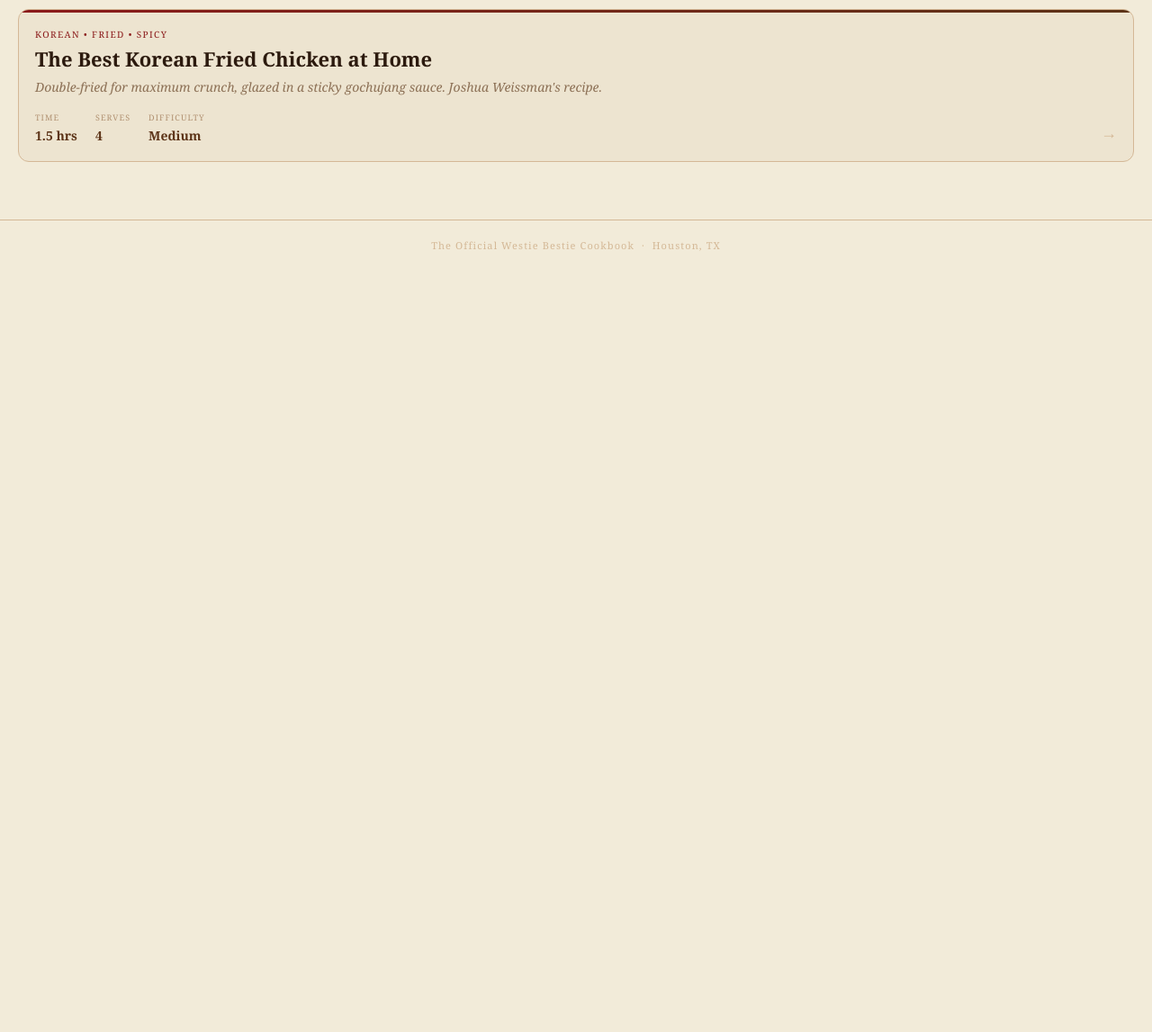
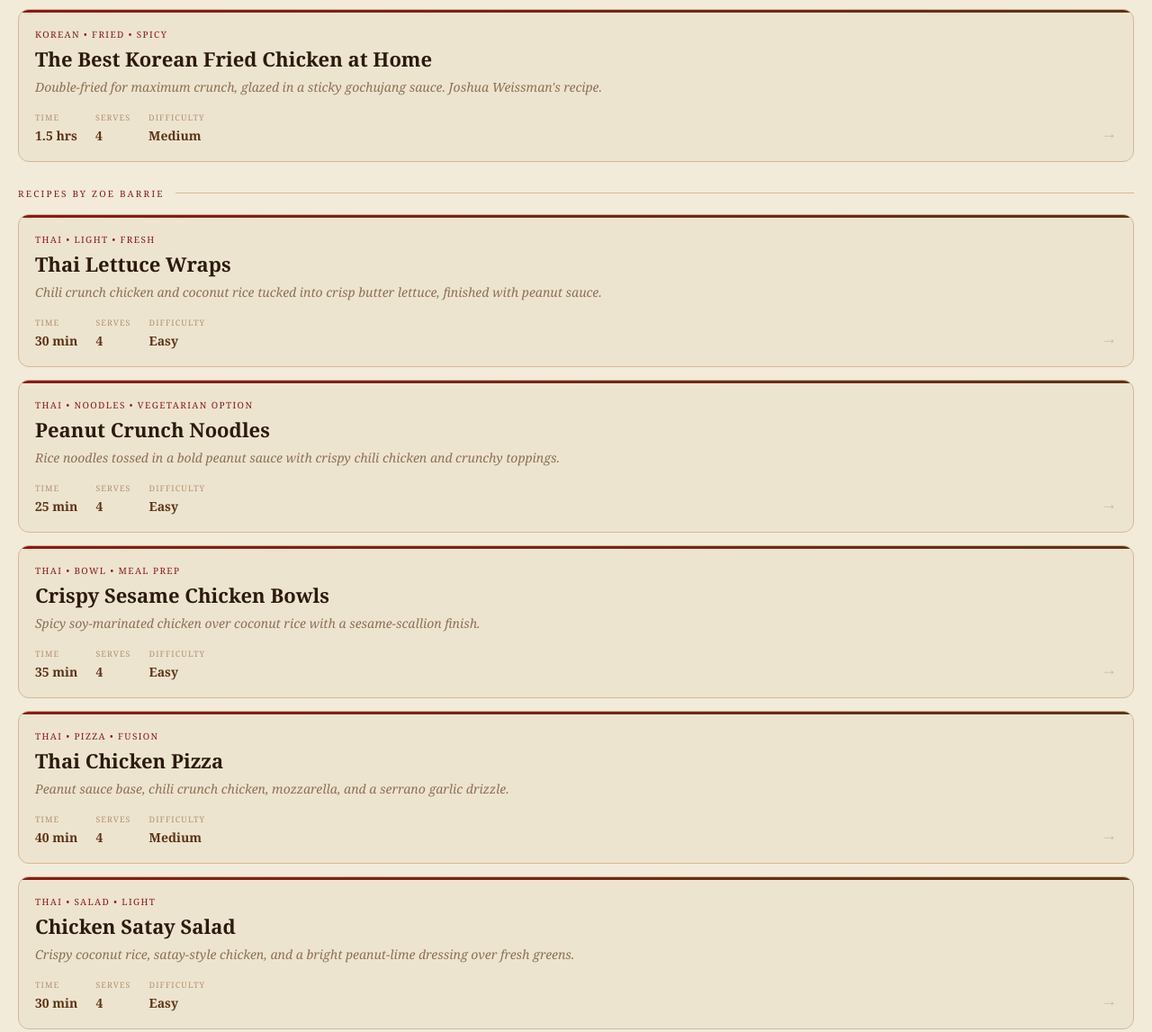
Before and after one commit to williameure/Recipies, a plain HTML site: page index.html in a window 1280 px wide. Shown: the part 566-1713 px from the top of the page at 90% size. Before the commit the page ends 866 px from the top, so only its background shows below. Drawn offline with Linux system fonts and the light colour scheme.

Commit message:
Update index.html

```diff
--- a/index.html
+++ b/index.html
@@ -58,9 +58,8 @@ font-size: 14px;
 letter-spacing: 10px;
 }
 
-/* Sections */
 .section {
-padding: 0 20px 40px;
+padding: 0 20px 16px;
 }
 
 .section-header {
@@ -68,6 +67,7 @@ display: flex;
 align-items: center;
 gap: 12px;
 margin-bottom: 16px;
+margin-top: 28px;
 }
 
 .section-title {
@@ -85,7 +85,15 @@ height: 1px;
 background: #D4B896;
 }
 
-/* Cards */
+.section-byline {
+font-size: 10px;
+letter-spacing: 0.12em;
+text-transform: uppercase;
+color: #B09070;
+white-space: nowrap;
+flex-shrink: 0;
+}
+
 .recipe-card {
 display: block;
 text-decoration: none;
@@ -162,12 +170,12 @@ color: #D4B896;
 
 .footer {
 text-align: center;
-padding: 20px;
+padding: 24px 20px;
 border-top: 1px solid #D4B896;
 font-size: 11px;
 color: #D4B896;
 letter-spacing: 0.1em;
-margin-top: 10px;
+margin-top: 24px;
 }
 </style>
 
@@ -185,6 +193,8 @@ margin-top: 10px;
 
 <div class="section">
 
+  <!-- PASTA -->
+
   <div class="section-header">
     <span class="section-title">Pasta</span>
     <div class="section-rule"></div>
@@ -196,23 +206,16 @@ margin-top: 10px;
     <div class="card-title">Paulie's-Style Rigatoni Bolognese</div>
     <p class="card-desc">A faithful recreation of the Montrose classic — beef & veal in a light, creamy tomato sauce.</p>
     <div class="card-meta">
-      <div>
-        <span class="meta-label">Time</span>
-        <span class="meta-value">2.5 hrs</span>
-      </div>
-      <div>
-        <span class="meta-label">Serves</span>
-        <span class="meta-value">4</span>
-      </div>
-      <div>
-        <span class="meta-label">Difficulty</span>
-        <span class="meta-value">Medium</span>
-      </div>
+      <div><span class="meta-label">Time</span><span class="meta-value">2.5 hrs</span></div>
+      <div><span class="meta-label">Serves</span><span class="meta-value">4</span></div>
+      <div><span class="meta-label">Difficulty</span><span class="meta-value">Medium</span></div>
     </div>
     <span class="card-arrow">&#8594;</span>
   </a>
 
-  <div class="section-header" style="margin-top: 28px;">
+  <!-- CHICKEN -->
+
+  <div class="section-header">
     <span class="section-title">Chicken</span>
     <div class="section-rule"></div>
   </div>
@@ -223,18 +226,81 @@ margin-top: 10px;
     <div class="card-title">The Best Korean Fried Chicken at Home</div>
     <p class="card-desc">Double-fried for maximum crunch, glazed in a sticky gochujang sauce. Joshua Weissman's recipe.</p>
     <div class="card-meta">
-      <div>
-        <span class="meta-label">Time</span>
-        <span class="meta-value">1.5 hrs</span>
-      </div>
-      <div>
-        <span class="meta-label">Serves</span>
-        <span class="meta-value">4</span>
-      </div>
-      <div>
-        <span class="meta-label">Difficulty</span>
-        <span class="meta-value">Medium</span>
-      </div>
+      <div><span class="meta-label">Time</span><span class="meta-value">1.5 hrs</span></div>
+      <div><span class="meta-label">Serves</span><span class="meta-value">4</span></div>
+      <div><span class="meta-label">Difficulty</span><span class="meta-value">Medium</span></div>
+    </div>
+    <span class="card-arrow">&#8594;</span>
+  </a>
+
+  <!-- RECIPES BY ZOE BARRIE -->
+
+  <div class="section-header">
+    <span class="section-title">Recipes by Zoe Barrie</span>
+    <div class="section-rule"></div>
+  </div>
+
+  <a class="recipe-card" href="ThaiLettuceWraps.html">
+    <div class="card-stripe"></div>
+    <span class="card-tag">Thai &bull; Light &bull; Fresh</span>
+    <div class="card-title">Thai Lettuce Wraps</div>
+    <p class="card-desc">Chili crunch chicken and coconut rice tucked into crisp butter lettuce, finished with peanut sauce.</p>
+    <div class="card-meta">
+      <div><span class="meta-label">Time</span><span class="meta-value">30 min</span></div>
+      <div><span class="meta-label">Serves</span><span class="meta-value">4</span></div>
+      <div><span class="meta-label">Difficulty</span><span class="meta-value">Easy</span></div>
+    </div>
+    <span class="card-arrow">&#8594;</span>
+  </a>
+
+  <a class="recipe-card" href="PeanutCrunchNoodles.html">
+    <div class="card-stripe"></div>
+    <span class="card-tag">Thai &bull; Noodles &bull; Vegetarian Option</span>
+    <div class="card-title">Peanut Crunch Noodles</div>
+    <p class="card-desc">Rice noodles tossed in a bold peanut sauce with crispy chili chicken and crunchy toppings.</p>
+    <div class="card-meta">
+      <div><span class="meta-label">Time</span><span class="meta-value">25 min</span></div>
+      <div><span class="meta-label">Serves</span><span class="meta-value">4</span></div>
+      <div><span class="meta-label">Difficulty</span><span class="meta-value">Easy</span></div>
+    </div>
+    <span class="card-arrow">&#8594;</span>
+  </a>
+
+  <a class="recipe-card" href="SesameChicken.html">
+    <div class="card-stripe"></div>
+    <span class="card-tag">Thai &bull; Bowl &bull; Meal Prep</span>
+    <div class="card-title">Crispy Sesame Chicken Bowls</div>
+    <p class="card-desc">Spicy soy-marinated chicken over coconut rice with a sesame-scallion finish.</p>
+    <div class="card-meta">
+      <div><span class="meta-label">Time</span><span class="meta-value">35 min</span></div>
+      <div><span class="meta-label">Serves</span><span class="meta-value">4</span></div>
+      <div><span class="meta-label">Difficulty</span><span class="meta-value">Easy</span></div>
+    </div>
+    <span class="card-arrow">&#8594;</span>
+  </a>
+
+  <a class="recipe-card" href="ThaiPizza.html">
+    <div class="card-stripe"></div>
+    <span class="card-tag">Thai &bull; Pizza &bull; Fusion</span>
+    <div class="card-title">Thai Chicken Pizza</div>
+    <p class="card-desc">Peanut sauce base, chili crunch chicken, mozzarella, and a serrano garlic drizzle.</p>
+    <div class="card-meta">
+      <div><span class="meta-label">Time</span><span class="meta-value">40 min</span></div>
+      <div><span class="meta-label">Serves</span><span class="meta-value">4</span></div>
+      <div><span class="meta-label">Difficulty</span><span class="meta-value">Medium</span></div>
+    </div>
+    <span class="card-arrow">&#8594;</span>
+  </a>
+
+  <a class="recipe-card" href="ChickenSatay.html">
+    <div class="card-stripe"></div>
+    <span class="card-tag">Thai &bull; Salad &bull; Light</span>
+    <div class="card-title">Chicken Satay Salad</div>
+    <p class="card-desc">Crispy coconut rice, satay-style chicken, and a bright peanut-lime dressing over fresh greens.</p>
+    <div class="card-meta">
+      <div><span class="meta-label">Time</span><span class="meta-value">30 min</span></div>
+      <div><span class="meta-label">Serves</span><span class="meta-value">4</span></div>
+      <div><span class="meta-label">Difficulty</span><span class="meta-value">Easy</span></div>
     </div>
     <span class="card-arrow">&#8594;</span>
   </a>
```
